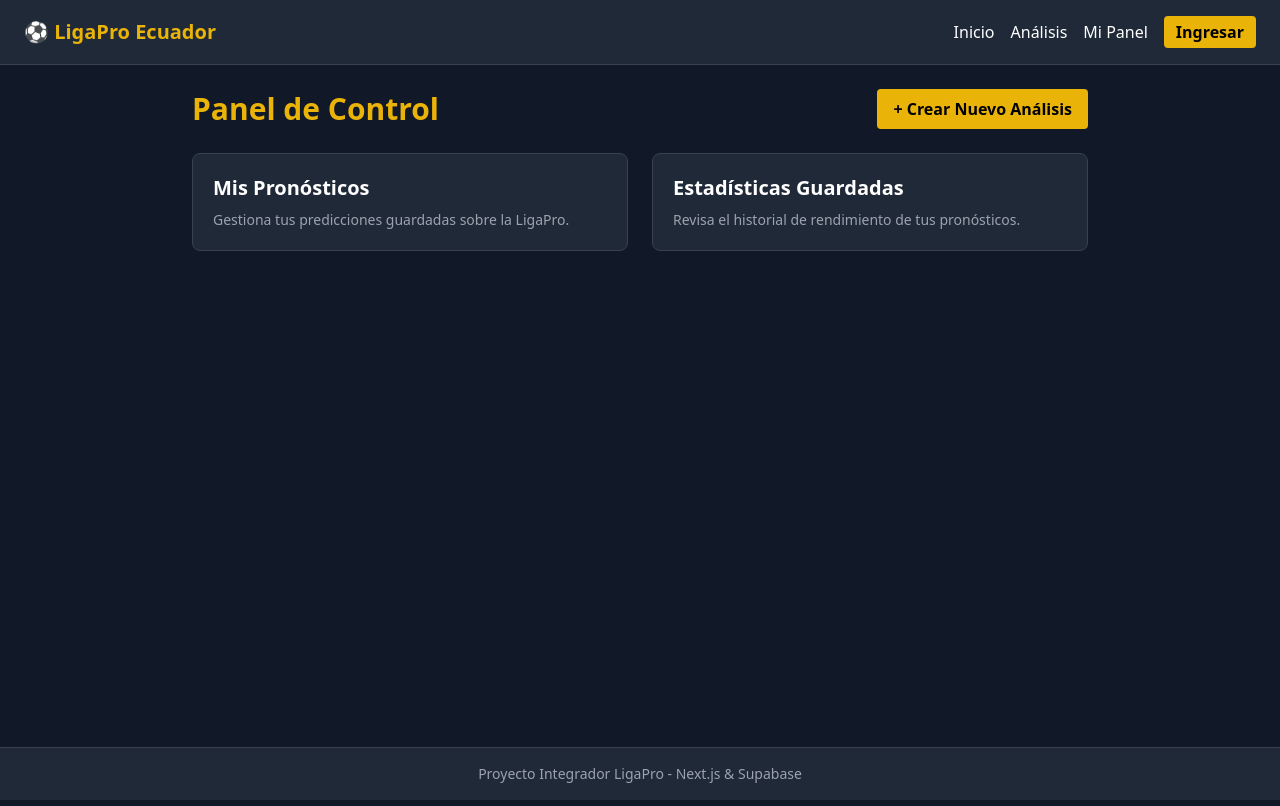
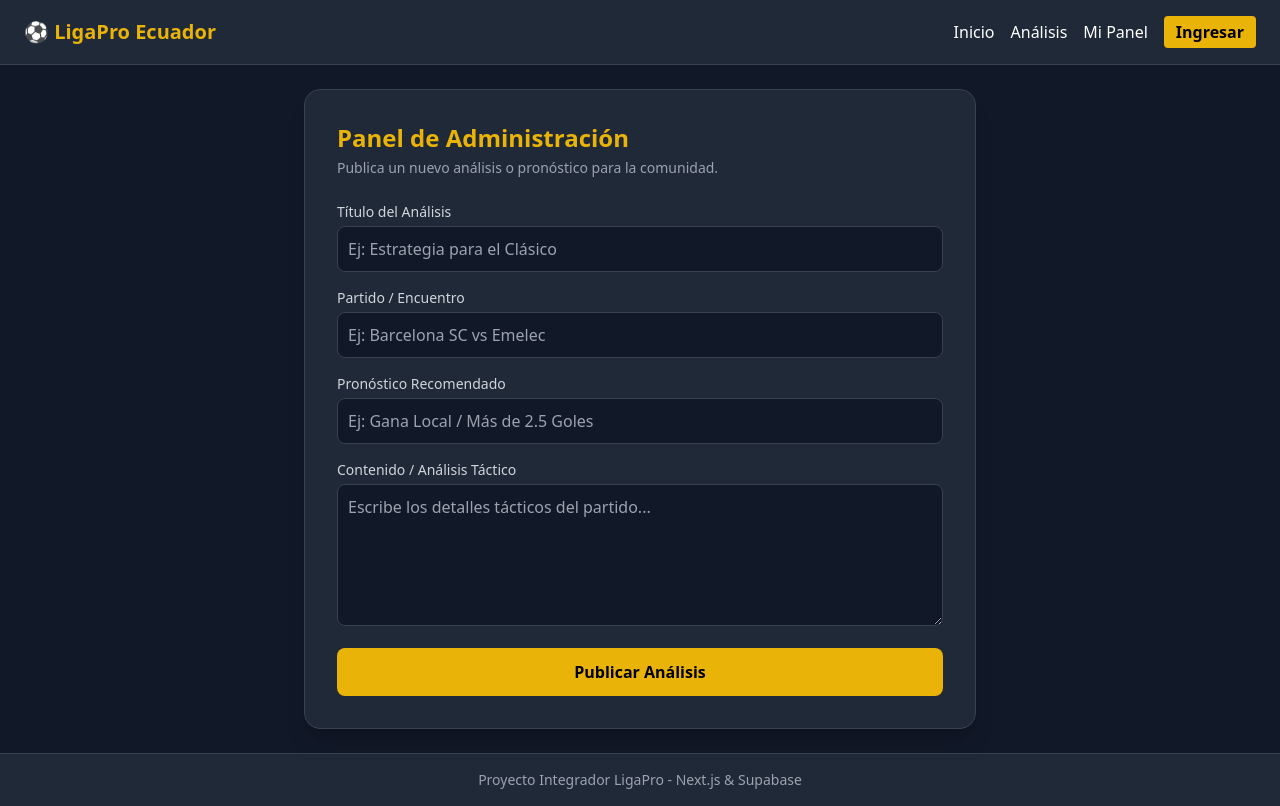
Before and after one commit to kevinaddiel1999-web/LigaPro, a Next.js app: page /dashboard in a window 1280 px wide. Built offline with nearby package versions, Linux system fonts and the light colour scheme.

Commit message:
Proyecto finalizado con integración de Supabase

```diff
--- /dev/null
+++ b/app/analisis/[id]/page.tsx
@@ -0,0 +1,59 @@
+import Link from 'next/link';
+import { supabase } from '@/lib/supabase';
+import { notFound } from 'next/navigation';
+
+export const revalidate = 0;
+
+interface PageProps {
+  params: Promise<{ id: string }>;
+}
+
+export default async function DetalleAnalisisPage({ params }: PageProps) {
+  const { id } = await params;
+
+  const { data: articulo, error } = await supabase
+    .from('articulos_partidos')
+    .select('*')
+    .eq('id', id)
+    .single();
+
+  if (error || !articulo) {
+    notFound();
+  }
+
+  return (
+    <div className="max-w-3xl mx-auto space-y-6">
+      <Link
+        href="/analisis"
+        className="inline-flex items-center text-xs bg-gray-800 text-gray-300 hover:text-white px-3 py-1.5 rounded-md border border-gray-700 transition"
+      >
+        ← Volver a Lista de Análisis
+      </Link>
+
+      <article className="bg-gray-800 p-8 rounded-2xl border border-gray-700 shadow-xl space-y-6">
+        <div className="space-y-2 border-b border-gray-700/60 pb-4">
+          <div className="flex justify-between items-center">
+            <span className="text-xs font-semibold px-3 py-1 bg-yellow-500/10 text-yellow-500 border border-yellow-500/20 rounded-full">
+              {articulo.partido_info}
+            </span>
+            <span className="text-xs text-gray-500">
+              {articulo.created_at ? new Date(articulo.created_at).toLocaleDateString('es-EC') : ''}
+            </span>
+          </div>
+          <h1 className="text-3xl font-extrabold text-white pt-2">{articulo.titulo}</h1>
+        </div>
+
+        <div className="text-gray-300 leading-relaxed whitespace-pre-line text-base">
+          {articulo.contenido}
+        </div>
+
+        {articulo.pronostico && (
+          <div className="bg-gray-900/80 p-4 rounded-xl border border-yellow-500/30 flex justify-between items-center mt-6">
+            <span className="text-sm font-semibold text-gray-400">Pronóstico Sugerido:</span>
+            <span className="text-base font-bold text-yellow-400">{articulo.pronostico}</span>
+          </div>
+        )}
+      </article>
+    </div>
+  );
+}
--- a/app/dashboard/page.tsx
+++ b/app/dashboard/page.tsx
@@ -1,28 +1,120 @@
-import Link from 'next/link';
+'use client';
+
+import { useState } from 'react';
+import { useRouter } from 'next/navigation';
+import { supabase } from '@/lib/supabase';
 
 export default function DashboardPage() {
+  const [titulo, setTitulo] = useState('');
+  const [partidoInfo, setPartidoInfo] = useState('');
+  const [contenido, setContenido] = useState('');
+  const [pronostico, setPronostico] = useState('');
+  const [mensaje, setMensaje] = useState('');
+  const [loading, setLoading] = useState(false);
+  const router = useRouter();
+
+  const handleSubmit = async (e: React.FormEvent) => {
+    e.preventDefault();
+    setLoading(true);
+    setMensaje('');
+
+    const { error } = await supabase.from('articulos_partidos').insert([
+      {
+        titulo,
+        partido_info: partidoInfo,
+        contenido,
+        pronostico,
+      },
+    ]);
+
+    if (error) {
+      setMensaje(`Error: ${error.message}`);
+    } else {
+      setMensaje('¡Análisis publicado con éxito!');
+      setTitulo('');
+      setPartidoInfo('');
+      setContenido('');
+      setPronostico('');
+      router.refresh();
+    }
+    setLoading(false);
+  };
+
   return (
-    <div className="max-w-4xl mx-auto">
-      <div className="flex justify-between items-center mb-6">
-        <h1 className="text-3xl font-bold text-yellow-500">Panel de Control</h1>
-        <Link
-          href="/dashboard/nuevo"
-          className="bg-yellow-500 text-black font-bold px-4 py-2 rounded hover:bg-yellow-400 transition"
-        >
-          + Crear Nuevo Análisis
-        </Link>
+    <div className="max-w-2xl mx-auto bg-gray-800 p-8 rounded-2xl border border-gray-700 shadow-xl space-y-6">
+      <div>
+        <h1 className="text-2xl font-bold text-yellow-500">Panel de Administración</h1>
+        <p className="text-gray-400 text-sm mt-1">Publica un nuevo análisis o pronóstico para la comunidad.</p>
       </div>
 
-      <div className="grid grid-cols-1 md:grid-cols-2 gap-6">
-        <div className="bg-gray-800 p-5 rounded-lg border border-gray-700">
-          <h2 className="text-xl font-bold mb-2 text-white">Mis Pronósticos</h2>
-          <p className="text-gray-400 text-sm">Gestiona tus predicciones guardadas sobre la LigaPro.</p>
+      {mensaje && (
+        <div
+          className={`p-4 rounded-lg text-sm border ${
+            mensaje.startsWith('Error')
+              ? 'bg-red-900/40 border-red-500 text-red-300'
+              : 'bg-green-900/40 border-green-500 text-green-300'
+          }`}
+        >
+          {mensaje}
         </div>
-        <div className="bg-gray-800 p-5 rounded-lg border border-gray-700">
-          <h2 className="text-xl font-bold mb-2 text-white">Estadísticas Guardadas</h2>
-          <p className="text-gray-400 text-sm">Revisa el historial de rendimiento de tus pronósticos.</p>
+      )}
+
+      <form onSubmit={handleSubmit} className="space-y-4">
+        <div>
+          <label className="block text-sm font-medium text-gray-300 mb-1">Título del Análisis</label>
+          <input
+            type="text"
+            required
+            value={titulo}
+            onChange={(e) => setTitulo(e.target.value)}
+            placeholder="Ej: Estrategia para el Clásico"
+            className="w-full bg-gray-900 border border-gray-700 rounded-lg p-2.5 text-white focus:outline-none focus:border-yellow-500"
+          />
         </div>
-      </div>
+
+        <div>
+          <label className="block text-sm font-medium text-gray-300 mb-1">Partido / Encuentro</label>
+          <input
+            type="text"
+            required
+            value={partidoInfo}
+            onChange={(e) => setPartidoInfo(e.target.value)}
+            placeholder="Ej: Barcelona SC vs Emelec"
+            className="w-full bg-gray-900 border border-gray-700 rounded-lg p-2.5 text-white focus:outline-none focus:border-yellow-500"
+          />
+        </div>
+
+        <div>
+          <label className="block text-sm font-medium text-gray-300 mb-1">Pronóstico Recomendado</label>
+          <input
+            type="text"
+            value={pronostico}
+            onChange={(e) => setPronostico(e.target.value)}
+            placeholder="Ej: Gana Local / Más de 2.5 Goles"
+            className="w-full bg-gray-900 border border-gray-700 rounded-lg p-2.5 text-white focus:outline-none focus:border-yellow-500"
+          />
+        </div>
+
+        <div>
+          <label className="block text-sm font-medium text-gray-300 mb-1">Contenido / Análisis Táctico</label>
+          <textarea
+            required
+            rows={5}
+            value={contenido}
+            onChange={(e) => setContenido(e.target.value)}
+            placeholder="Escribe los detalles tácticos del partido..."
+            className="w-full bg-gray-900 border border-gray-700 rounded-lg p-2.5 text-white focus:outline-none focus:border-yellow-500"
+          />
+        </div>
+
+        <button
+          type="submit"
+          disabled={loading}
+          className="w-full bg-yellow-500 text-black font-bold py-3 rounded-lg hover:bg-yellow-400 transition disabled:opacity-50"
+        >
+          {loading ? 'Guardando...' : 'Publicar Análisis'}
+        </button>
+      </form>
     </div>
   );
 }
--- a/app/login/page.tsx
+++ b/app/login/page.tsx
@@ -1,59 +1,66 @@
 'use client';
 
-import React, { useState } from 'react';
+import { useState } from 'react';
+import { useRouter } from 'next/navigation';
 import { supabase } from '@/lib/supabase';
-import { useRouter } from 'next/navigation';
 
 export default function LoginPage() {
   const [email, setEmail] = useState('');
   const [password, setPassword] = useState('');
-  const [error, setError] = useState('');
+  const [errorMsg, setErrorMsg] = useState('');
+  const [loading, setLoading] = useState(false);
   const router = useRouter();
 
   const handleLogin = async (e: React.FormEvent) => {
     e.preventDefault();
-    setError('');
+    setLoading(true);
+    setErrorMsg('');
 
-    const { error: loginError } = await supabase.auth.signInWithPassword({
+    const { error } = await supabase.auth.signInWithPassword({
       email,
       password,
     });
 
-    if (loginError) {
-      setError(loginError.message);
-      return;
+    if (error) {
+      setErrorMsg('Credenciales incorrectas o usuario no registrado.');
+    } else {
+      router.push('/dashboard');
+      router.refresh();
     }
-
-    router.push('/dashboard');
+    setLoading(false);
   };
 
   return (
-    <div className="max-w-md mx-auto bg-gray-800 p-6 rounded-lg border border-gray-700 mt-10">
-      <h2 className="text-2xl font-bold mb-4 text-yellow-500 text-center">Iniciar Sesión</h2>
-      {error && <p className="text-red-500 text-sm mb-4">{error}</p>}
-      <form onSubmit={handleLogin} className="flex flex-col gap-4">
+    <div className="max-w-md mx-auto bg-gray-800 p-8 rounded-2xl border border-gray-700 shadow-xl space-y-6">
+      <h1 className="text-2xl font-bold text-yellow-500">Iniciar Sesión</h1>
+      {errorMsg && <p className="text-red-400 text-sm">{errorMsg}</p>}
+      <form onSubmit={handleLogin} className="space-y-4">
         <div>
-          <label className="block text-sm font-medium mb-1">Correo Electrónico</label>
+          <label className="block text-sm text-gray-300">Correo Electrónico</label>
           <input
             type="email"
             required
-            className="w-full bg-gray-900 border border-gray-700 rounded p-2 text-white"
             value={email}
             onChange={(e) => setEmail(e.target.value)}
+            className="w-full bg-gray-900 border border-gray-700 rounded-lg p-2.5 text-white"
           />
         </div>
         <div>
-          <label className="block text-sm font-medium mb-1">Contraseña</label>
+          <label className="block text-sm text-gray-300">Contraseña</label>
           <input
             type="password"
             required
-            className="w-full bg-gray-900 border border-gray-700 rounded p-2 text-white"
             value={password}
             onChange={(e) => setPassword(e.target.value)}
+            className="w-full bg-gray-900 border border-gray-700 rounded-lg p-2.5 text-white"
           />
         </div>
-        <button type="submit" className="bg-yellow-500 text-black font-bold py-2 rounded hover:bg-yellow-400 transition">
-          Ingresar
+        <button
+          type="submit"
+          disabled={loading}
+          className="w-full bg-yellow-500 text-black font-bold py-3 rounded-lg hover:bg-yellow-400 transition"
+        >
+          {loading ? 'Validando...' : 'Ingresar'}
         </button>
       </form>
     </div>
--- a/lib/supabase.ts
+++ b/lib/supabase.ts
@@ -3,7 +3,4 @@ import { createClient } from '@supabase/supabase-js';
 const supabaseUrl = process.env.NEXT_PUBLIC_SUPABASE_URL || '';
 const supabaseAnonKey = process.env.NEXT_PUBLIC_SUPABASE_ANON_KEY || '';
 
-export const supabase = createClient(
-  supabaseUrl !== '' ? supabaseUrl : 'https://placeholder.supabase.co',
-  supabaseAnonKey !== '' ? supabaseAnonKey : 'placeholder'
-);
+export const supabase = createClient(supabaseUrl, supabaseAnonKey);
```
Also changed, not shown: app/analisis/page.tsx (+34 -8 lines), app/page.tsx (+26 -18 lines), 1 other file (tests, documents, lock files or other folders).
